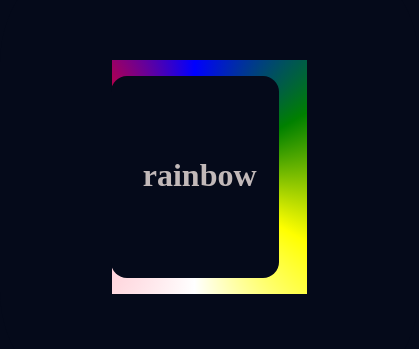
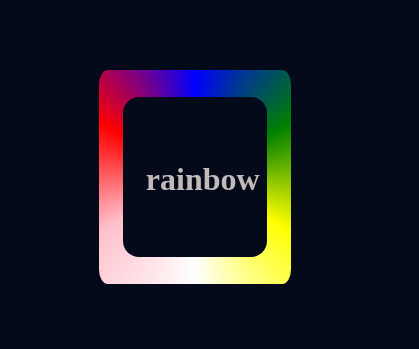
Before and after one commit to Abhijnanmallick/rainbow, a plain HTML site: page index.html in a window 390 px wide. Shown: the part 245-594 px from the top of the page, 419 px wide, since content can reach past the window. Drawn offline with Linux system fonts and the light colour scheme.

Commit message:
Update index.html

```diff
--- a/index.html
+++ b/index.html
@@ -67,7 +67,27 @@
             position:absolute;
             margin-left:-1em;
         }
+        @media only screen and (max-width: 600px) {
+            .container{
+                background-color: #050a1a;
+                width:85vw;
+            }
+            .revolver{
+                width:90%;
+                height:90%
+            }
+            .cover{
+                height:55vw;
+                width:49vw;
+                border:4.9em solid #050a1a;
 
+            }
+            .text{
+
+                height:19vh;
+                width:17vh;
+            }
+        }
 
     </style>
 </head>
```
